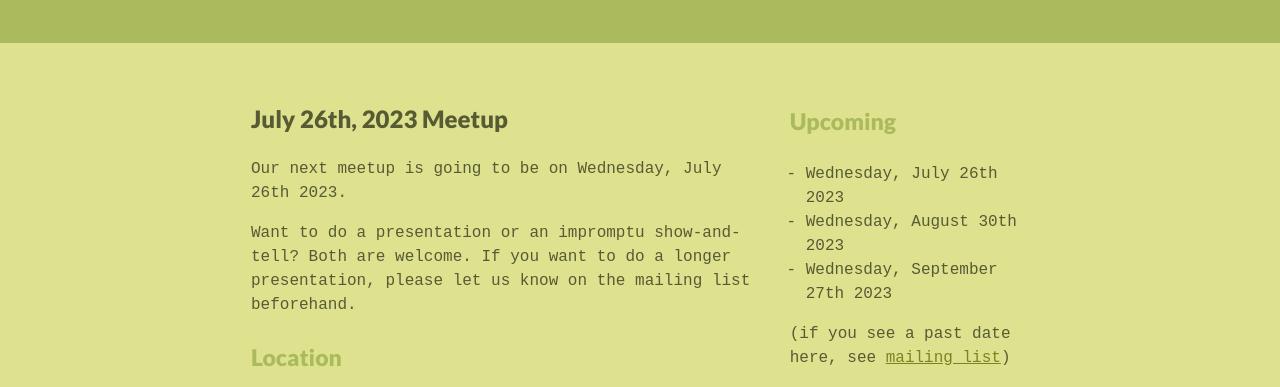
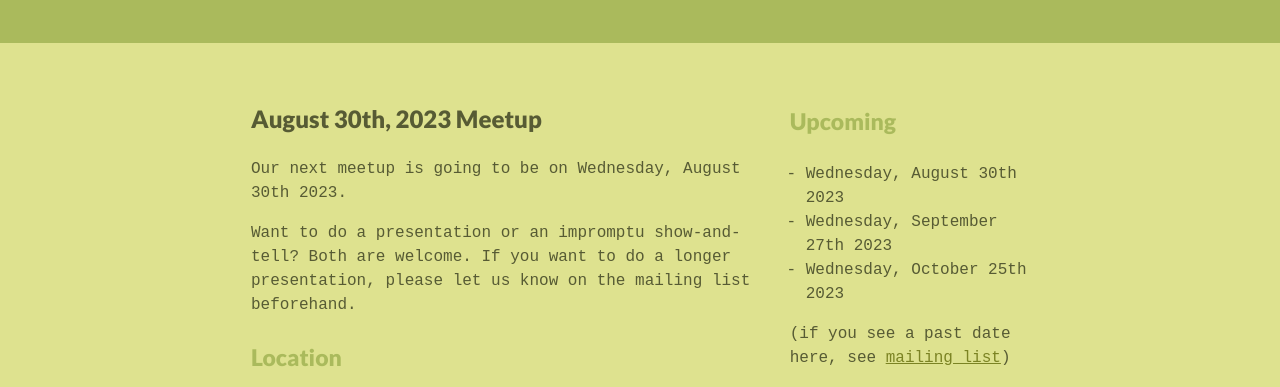
Before and after one commit to emacs-berlin/emacs-berlin.org, a Jekyll site: the page built from index.md, in a window 1280 px wide. Shown: the part 366-753 px from the top of the page. Built offline with Jekyll 4.4.1, drawn with Linux system fonts in a browser that asks for light colours.

Commit message:
August 2023

```diff
--- a/index.md
+++ b/index.md
@@ -13,9 +13,9 @@ layout: default
 
 <section id="below-fold"><div class="row"><div class="medium-8 columns">
 
-# July 26th, 2023 Meetup
+# August 30th, 2023 Meetup
 
-Our next meetup is going to be on Wednesday, July 26th 2023.
+Our next meetup is going to be on Wednesday, August 30th 2023.
 
 Want to do a presentation or an impromptu show-and-tell? Both are
 welcome. If you want to do a longer presentation, please let us know
@@ -25,7 +25,7 @@ on the mailing list beforehand.
 ### Location
 
 Room open from 18:30 CEST, "official" start at 19:00 CEST.
-[Jitsi Room](https://jitsi.emacs-berlin.org/july-2023).
+[Jitsi Room](https://jitsi.emacs-berlin.org/august-2023).
 
 ### About Emacs Berlin
 
@@ -57,12 +57,11 @@ Non-public contact via email: [organizers email][contact]
 <div class="medium-4 columns">
 ### Upcoming
 
-* Wednesday, July 26th 2023
 * Wednesday, August 30th 2023
 * Wednesday, September 27th 2023
+* Wednesday, October 25th 2023
 
 <!--
-* Wednesday, October 25th 2023
 * Wednesday, November 29th 2023
 * Wednesday, December 27th 2023
 -->
```
